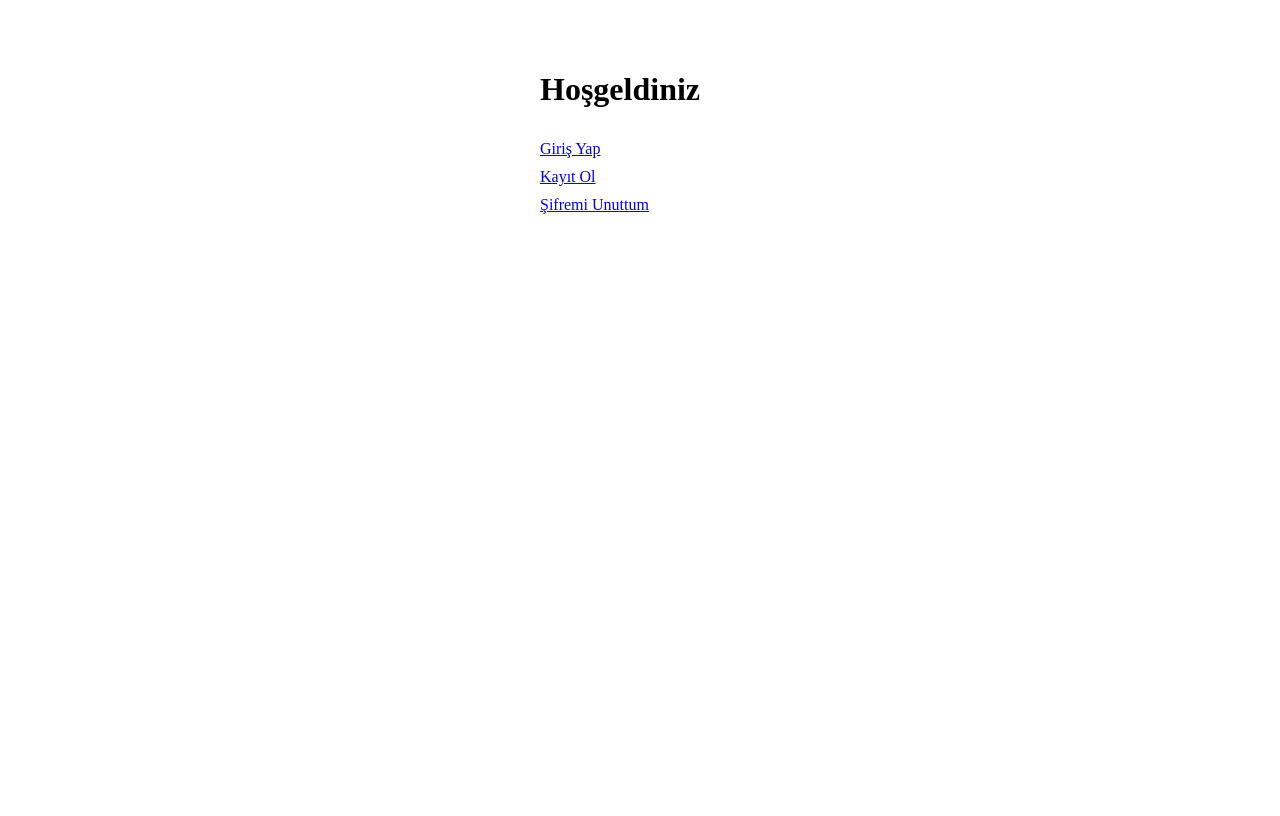
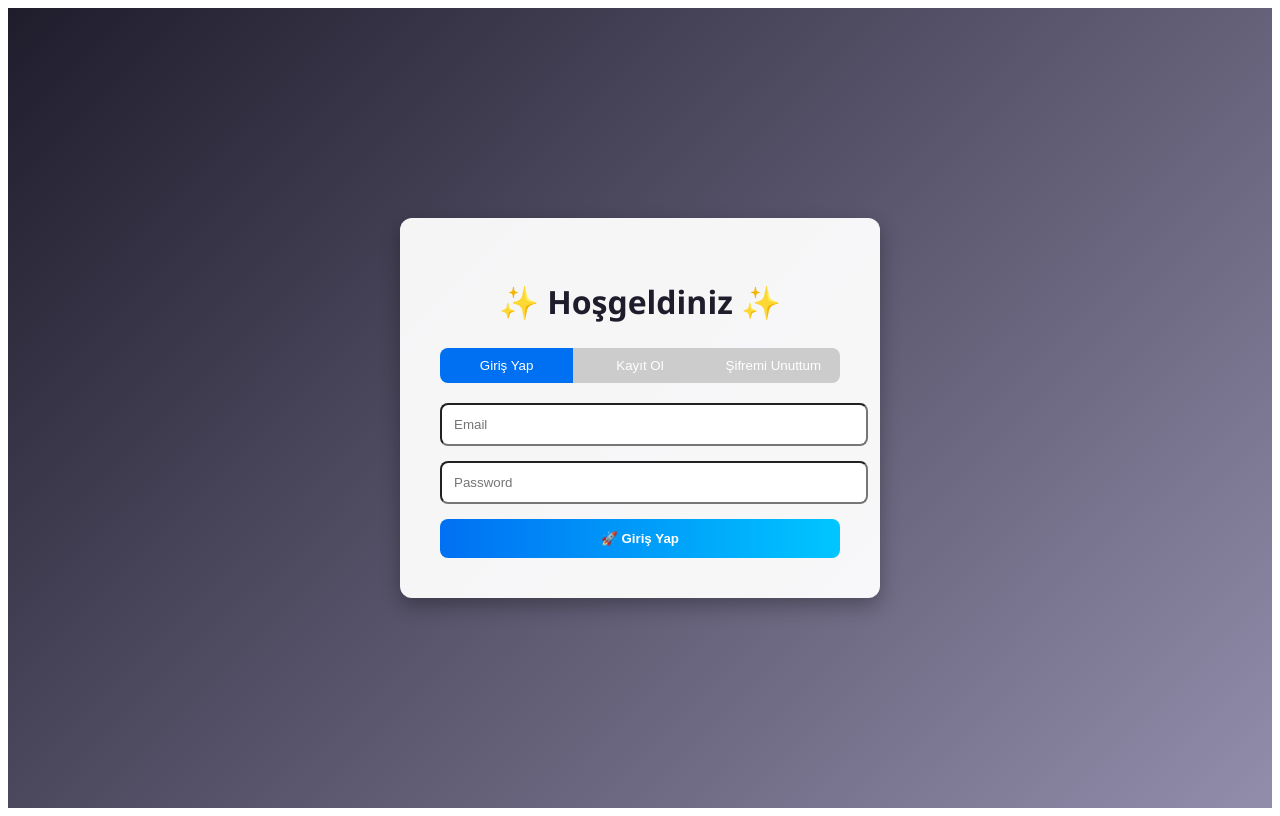
Before and after one commit to hasanarsandix-jpg/my-app, a Next.js app: page / in a window 1280 px wide. Built offline with nearby package versions, Linux system fonts and the light colour scheme; no server answers.

Commit message:
pages klasörü tamamlandı

```diff
--- a/pages/index.js
+++ b/pages/index.js
@@ -1,12 +1,94 @@
-import Link from 'next/link'
+import { useState } from 'react'
+import { supabase } from '../lib/supabaseClient'
 
 export default function Home() {
+  const [activeTab, setActiveTab] = useState('login')
+  const [email, setEmail] = useState('')
+  const [password, setPassword] = useState('')
+  const [name, setName] = useState('')
+
+  const handleLogin = async () => {
+    const { error } = await supabase.auth.signInWithPassword({ email, password })
+    if (error) alert(error.message)
+    else alert('Giriş başarılı!')
+  }
+
+  const handleSignUp = async () => {
+    const { error } = await supabase.auth.signUp({ email, password })
+    if (error) alert(error.message)
+    else alert('Kayıt başarılı!')
+  }
+
+  const handleReset = async () => {
+    const { error } = await supabase.auth.resetPasswordForEmail(email)
+    if (error) alert(error.message)
+    else alert('Şifre sıfırlama maili gönderildi!')
+  }
+
   return (
-    <div style={{ display: 'flex', flexDirection: 'column', gap: '10px', margin: '50px auto', width: '200px' }}>
-      <h1>Hoşgeldiniz</h1>
-      <Link href="/login">Giriş Yap</Link>
-      <Link href="/signup">Kayıt Ol</Link>
-      <Link href="/reset-password">Şifremi Unuttum</Link>
+    <div style={{
+      display: 'flex', alignItems: 'center', justifyContent: 'center',
+      height: '100vh',
+      background: 'linear-gradient(135deg, #1f1c2c, #928dab)',
+      fontFamily: 'Segoe UI, sans-serif'
+    }}>
+      <div style={{
+        backgroundColor: 'rgba(255,255,255,0.95)',
+        padding: '40px',
+        borderRadius: '12px',
+        boxShadow: '0 8px 20px rgba(0,0,0,0.3)',
+        width: '400px',
+        textAlign: 'center'
+      }}>
+        <h1 style={{ marginBottom: '25px', color: '#1f1c2c' }}>✨ Hoşgeldiniz ✨</h1>
+
+        {/* Sekmeler */}
+        <div style={{ display: 'flex', justifyContent: 'space-around', marginBottom: '20px' }}>
+          <button onClick={() => setActiveTab('login')}
+            style={{ flex: 1, padding: '10px', border: 'none', background: activeTab==='login' ? '#0070f3' : '#ccc', color: '#fff', borderRadius: '8px 0 0 8px' }}>
+            Giriş Yap
+          </button>
+          <button onClick={() => setActiveTab('signup')}
+            style={{ flex: 1, padding: '10px', border: 'none', background: activeTab==='signup' ? '#0070f3' : '#ccc', color: '#fff' }}>
+            Kayıt Ol
+          </button>
+          <button onClick={() => setActiveTab('reset')}
+            style={{ flex: 1, padding: '10px', border: 'none', background: activeTab==='reset' ? '#0070f3' : '#ccc', color: '#fff', borderRadius: '0 8px 8px 0' }}>
+            Şifremi Unuttum
+          </button>
+        </div>
+
+        {/* Formlar */}
+        {activeTab === 'login' && (
+          <div>
+            <input type="email" placeholder="Email" style={{ marginBottom: '15px', padding: '12px', width: '100%', borderRadius: '8px' }} onChange={(e)=>setEmail(e.target.value)} />
+            <input type="password" placeholder="Password" style={{ marginBottom: '15px', padding: '12px', width: '100%', borderRadius: '8px' }} onChange={(e)=>setPassword(e.target.value)} />
+            <button onClick={handleLogin} style={{ background: 'linear-gradient(90deg,#0070f3,#00c6ff)', color:'#fff', padding:'12px', width:'100%', border:'none', borderRadius:'8px', fontWeight:'bold' }}>
+              🚀 Giriş Yap
+            </button>
+          </div>
+        )}
+
+        {activeTab === 'signup' && (
+          <div>
+            <input type="text" placeholder="İsim" style={{ marginBottom: '15px', padding: '12px', width: '100%', borderRadius: '8px' }} onChange={(e)=>setName(e.target.value)} />
+            <input type="email" placeholder="Email" style={{ marginBottom: '15px', padding: '12px', width: '100%', borderRadius: '8px' }} onChange={(e)=>setEmail(e.target.value)} />
+            <input type="password" placeholder="Password" style={{ marginBottom: '15px', padding: '12px', width: '100%', borderRadius: '8px' }} onChange={(e)=>setPassword(e.target.value)} />
+            <button onClick={handleSignUp} style={{ background: 'linear-gradient(90deg,#0070f3,#00c6ff)', color:'#fff', padding:'12px', width:'100%', border:'none', borderRadius:'8px', fontWeight:'bold' }}>
+              ✨ Kayıt Ol
+            </button>
+          </div>
+        )}
+
+        {activeTab === 'reset' && (
+          <div>
+            <input type="email" placeholder="Email" style={{ marginBottom: '15px', padding: '12px', width: '100%', borderRadius: '8px' }} onChange={(e)=>setEmail(e.target.value)} />
+            <button onClick={handleReset} style={{ background: 'linear-gradient(90deg,#0070f3,#00c6ff)', color:'#fff', padding:'12px', width:'100%', border:'none', borderRadius:'8px', fontWeight:'bold' }}>
+              🔑 Mail Gönder
+            </button>
+          </div>
+        )}
+      </div>
     </div>
   )
 }
```
